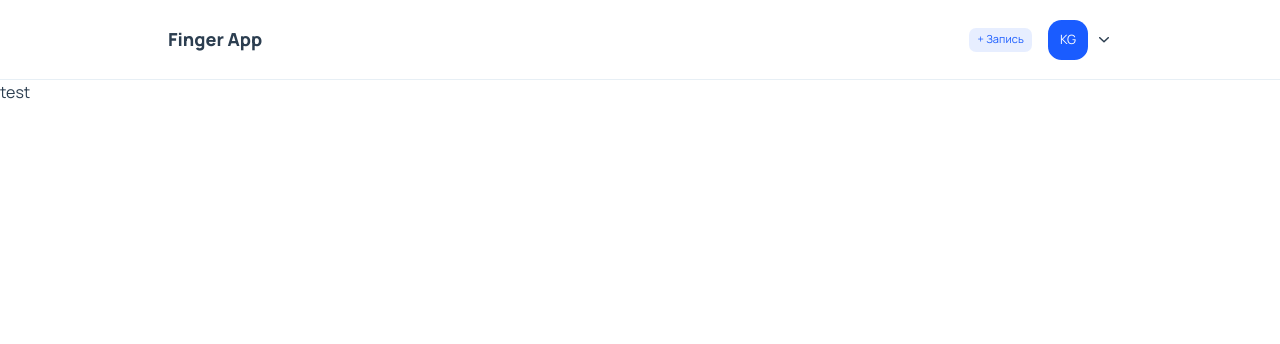
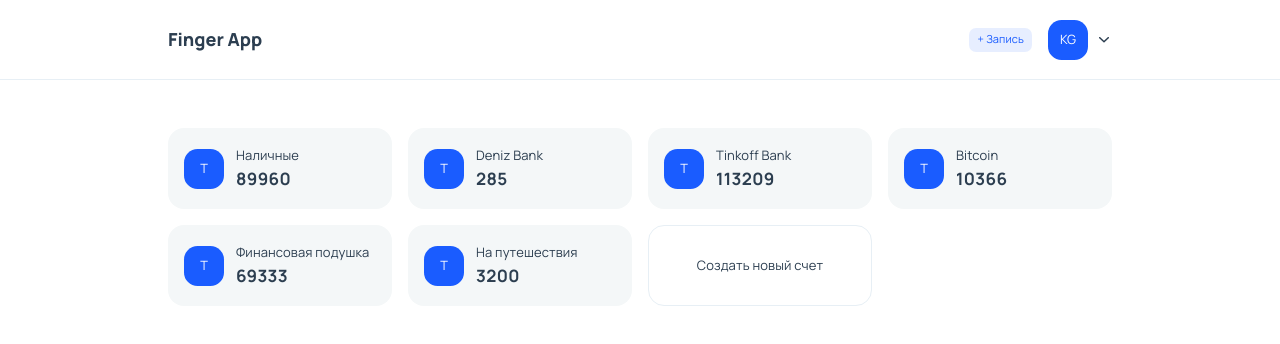
Before and after one commit to galimovkirill/finger-client, a Vue app: page / in a window 1280 px wide. Shown: the top 344 px of the page. Built offline with nearby package versions, Linux system fonts and the light colour scheme.

Commit message:
feat: account card component

```diff
--- /dev/null
+++ b/src/components/Account/AccountCard.vue
@@ -0,0 +1,63 @@
+<template>
+    <div class="account-card">
+        <div class="account-card__wrapper">
+            <BaseAvatar color="primary">test</BaseAvatar>
+
+            <div class="account-card__body">
+                <span class="account-card__title">{{ data.title }}</span>
+                <span class="account-card__balance">{{ data.balance }}</span>
+            </div>
+        </div>
+    </div>
+</template>
+
+<script lang="ts" setup>
+import BaseAvatar from '@/components/Base/Avatar/BaseAvatar.vue';
+
+export interface IAccountCard {
+    title: string;
+    balance: number;
+}
+
+interface Props {
+    data: IAccountCard;
+}
+
+defineProps<Props>();
+</script>
+
+<style lang="scss">
+@import '@/assets/styles/mixin.scss';
+@import '@/assets/styles/typography.scss';
+
+.account-card {
+    background-color: getColor('base-02');
+    border-radius: 16px;
+    user-select: none;
+    transition: 0.2s ease;
+
+    &__wrapper {
+        display: flex;
+        align-items: center;
+        padding: 18px 16px;
+    }
+
+    &__body {
+        display: flex;
+        flex-direction: column;
+        margin-left: 12px;
+    }
+
+    &__title {
+        @extend .text-body-s;
+    }
+
+    &__balance {
+        @extend .text-body-l, .text-body-bold;
+    }
+
+    &:hover {
+        background-color: getColor('base-04');
+    }
+}
+</style>
--- /dev/null
+++ b/src/components/Account/AccountCreateCard.vue
@@ -0,0 +1,25 @@
+<template>
+    <div class="account-create-card">Создать новый счет</div>
+</template>
+
+<style lang="scss">
+@import '@/assets/styles/mixin.scss';
+@import '@/assets/styles/typography.scss';
+
+.account-create-card {
+    @extend .text-body-s;
+
+    border: 1px solid getColor('base-04');
+    border-radius: 16px;
+    display: flex;
+    align-items: center;
+    justify-content: center;
+    cursor: pointer;
+    user-select: none;
+    transition: 0.2s ease;
+
+    &:hover {
+        background-color: getColor('base-02');
+    }
+}
+</style>
--- /dev/null
+++ b/src/components/Account/AccountGrid.vue
@@ -0,0 +1,13 @@
+<template>
+    <div class="account-grid">
+        <slot></slot>
+    </div>
+</template>
+
+<style lang="scss">
+.account-grid {
+    display: grid;
+    grid-template-columns: repeat(4, 1fr);
+    gap: 16px;
+}
+</style>
--- a/src/layouts/DefaultLayout.vue
+++ b/src/layouts/DefaultLayout.vue
@@ -1,10 +1,21 @@
 <template>
-    <main>
+    <main class="default-layout">
         <Header />
-        <slot></slot>
+
+        <div class="default-layout__content">
+            <slot></slot>
+        </div>
     </main>
 </template>
 
 <script lang="ts" setup>
 import Header from '@/components/Layout/Header/Header.vue';
 </script>
+
+<style lang="scss">
+.default-layout {
+    &__content {
+        padding-top: 48px;
+    }
+}
+</style>
--- a/src/views/HomeVIew.vue
+++ b/src/views/HomeVIew.vue
@@ -1,3 +1,27 @@
 <template>
-    <div>test</div>
+    <div>
+        <div class="container">
+            <AccountGrid>
+                <AccountCard v-for="(card, index) in cards" :key="index" :data="card" />
+                <AccountCreateCard />
+            </AccountGrid>
+        </div>
+    </div>
 </template>
+
+<script lang="ts" setup>
+import AccountCard from '@/components/Account/AccountCard.vue';
+import AccountCreateCard from '@/components/Account/AccountCreateCard.vue';
+import type { IAccountCard } from '@/components/Account/AccountCard.vue';
+import AccountGrid from '@/components/Account/AccountGrid.vue';
+import { ref } from 'vue';
+
+const cards = ref<IAccountCard[]>([
+    { title: 'Наличные', balance: 89960 },
+    { title: 'Deniz Bank', balance: 285 },
+    { title: 'Tinkoff Bank', balance: 113209 },
+    { title: 'Bitcoin', balance: 10366 },
+    { title: 'Финансовая подушка', balance: 69333 },
+    { title: 'На путешествия', balance: 3200 }
+]);
+</script>
```
